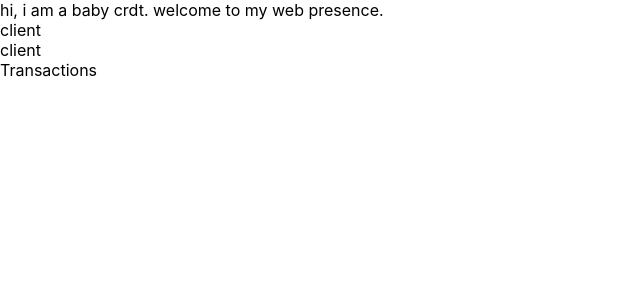
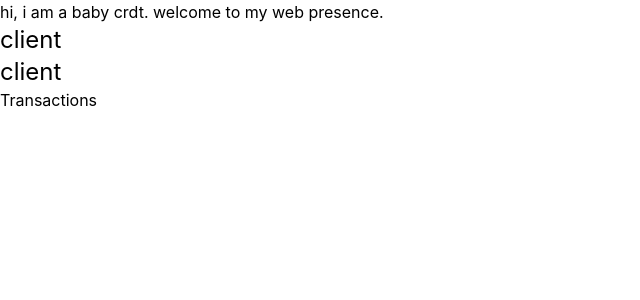
Before and after one commit to cindywu/baby-crdt, a Next.js app: page / in a window 1280 px wide. Shown: the top 300 px of the page, without its empty margins (0-640 px from the left). Built offline with nearby package versions, Linux system fonts and the light colour scheme.

Commit message:
add tailwind

```diff
--- a/components/client.tsx
+++ b/components/client.tsx
@@ -2,6 +2,9 @@
 
 export default function Client() {
   return (
-    <div>client</div>
+    <div className={"text-2xl"}>
+      client
+      <input/>
+    </div>
   )
 }
--- a/package.json
+++ b/package.json
@@ -12,6 +12,9 @@
   },
   "devDependencies": {
     "@types/react": "18.0.27",
+    "autoprefixer": "^10.4.13",
+    "postcss": "^8.4.21",
+    "tailwindcss": "^3.2.4",
     "typescript": "4.9.4"
   }
 }
--- /dev/null
+++ b/postcss.config.js
@@ -0,0 +1,6 @@
+module.exports = {
+  plugins: {
+    tailwindcss: {},
+    autoprefixer: {},
+  },
+}
--- a/styles/global.css
+++ b/styles/global.css
@@ -1,3 +1,7 @@
+@tailwind base;
+@tailwind components;
+@tailwind utilities;
+
 html,
 body {
   padding: 0;
--- /dev/null
+++ b/tailwind.config.js
@@ -0,0 +1,11 @@
+/** @type {import('tailwindcss').Config} */
+module.exports = {
+  content: [
+    "./pages/**/*.{js,ts,jsx,tsx}",
+    "./components/**/*.{js,ts,jsx,tsx}",
+  ],
+  theme: {
+    extend: {},
+  },
+  plugins: [],
+}
```
Also changed, not shown: 1 other file (tests, documents, lock files or other folders).
